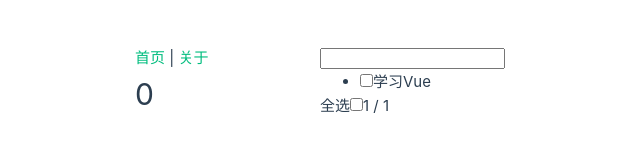
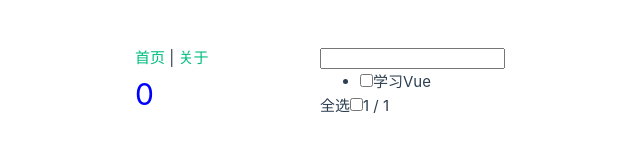
Before and after one commit to Quantriple/geek-vue, a Vue app: page / in a window 1280 px wide. Shown: the part 318-470 px from the top of the page, without its empty margins (320-960 px from the left). Built offline with nearby package versions, Linux system fonts and the light colour scheme.

Commit message:
累加器颜色随机变化

```diff
--- a/src/components/AddNumber.vue
+++ b/src/components/AddNumber.vue
@@ -9,12 +9,16 @@
 import {ref} from "vue";
 
 let count=ref(0);
+let color =ref("blue");
 function add() {
   count.value--;
+  color.value =Math.random()>0.5?"blue":"red";
 }
 
 </script>
 
 <style scoped>
-
+h1 {
+  color: v-bind(color)
+}
 </style>
```
